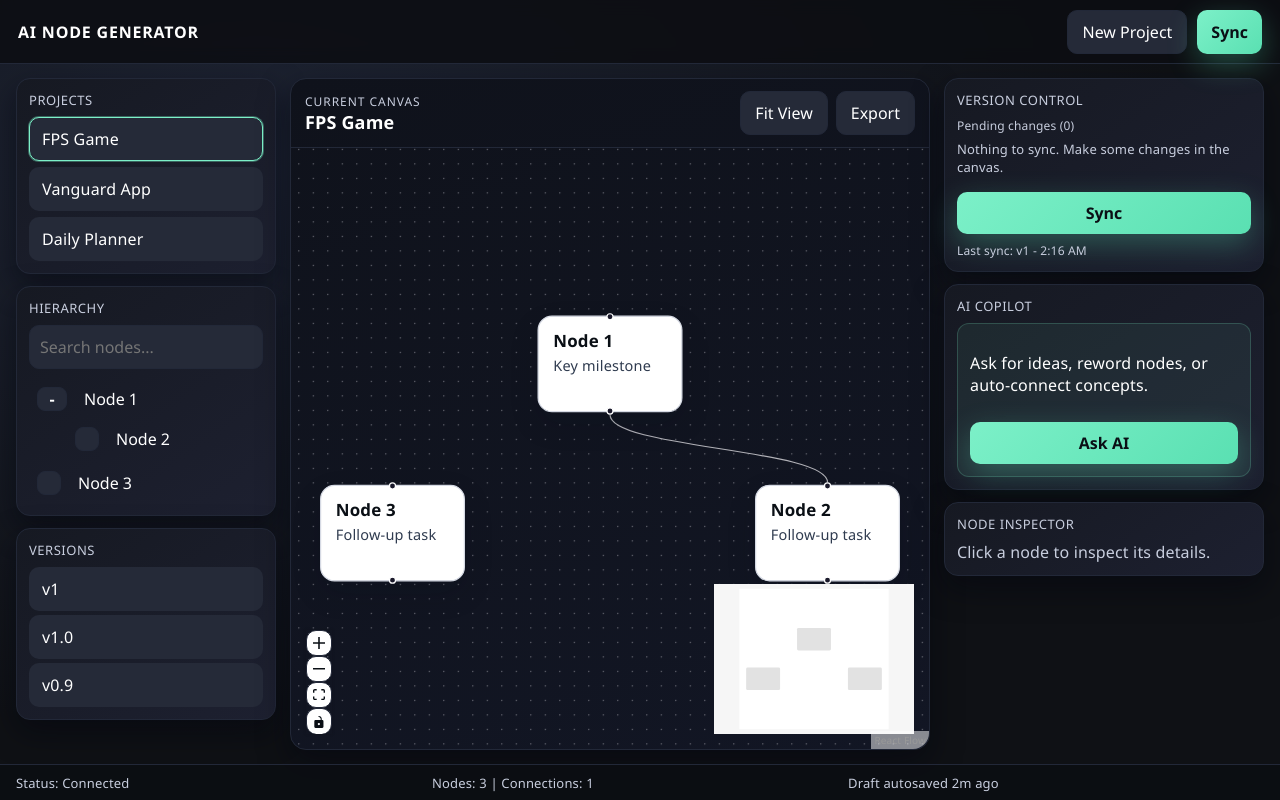
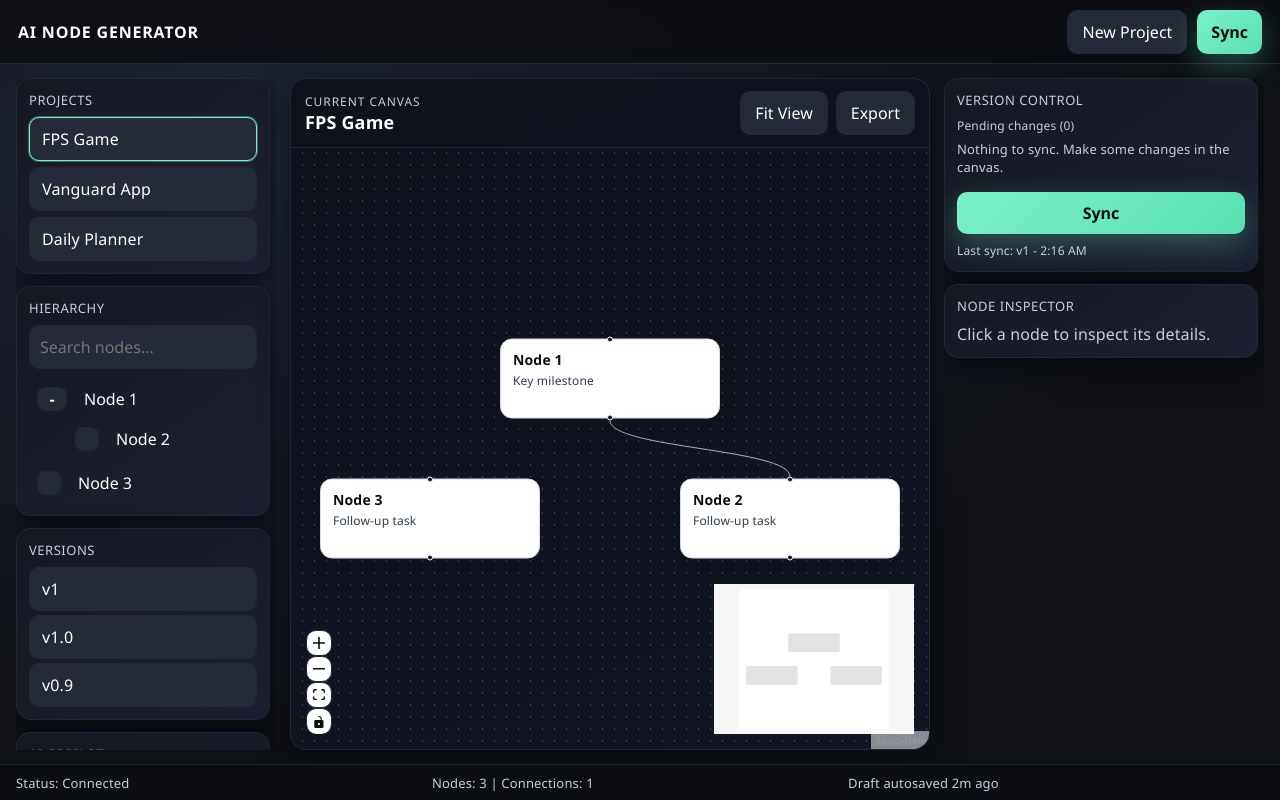
Before and after one commit to Encrypticcc/AI-Mind-Map-Proto, a React (Vite) app in the folder my-react-flow-app/: page / in a window 1280 px wide. Built offline with nearby package versions, Linux system fonts and the light colour scheme.

Commit message:
Fixed sizing of nodes, horizontal and vertical auto-scale to vertical only.

```diff
--- a/my-react-flow-app/src/App.jsx
+++ b/my-react-flow-app/src/App.jsx
@@ -14,6 +14,8 @@ import {
 import '@xyflow/react/dist/style.css';
 import { useCallback, useEffect, useMemo, useRef, useState } from 'react';
 import VersionControlPanel from './VersionControlPanel.jsx';
+
+const DEFAULT_NODE_STYLE = { width: 220, minHeight: 80 };
 
 const shallowEqualObjects = (a = {}, b = {}) => {
   const aKeys = Object.keys(a);
@@ -147,21 +149,21 @@ const initialNodes = [
     type: 'note',
     position: { x: 0, y: 0 },
     data: { label: 'Node 1', notes: 'Key milestone' },
-    style: { minWidth: 120, minHeight: 80 },
+    style: { ...DEFAULT_NODE_STYLE },
   },
   {
     id: 'n2',
     type: 'note',
     position: { x: 180, y: 140 },
     data: { label: 'Node 2', notes: 'Follow-up task' },
-    style: { minWidth: 120, minHeight: 80 },
+    style: { ...DEFAULT_NODE_STYLE },
   },
   {
     id: 'n3',
     type: 'note',
     position: { x: -180, y: 140 },
     data: { label: 'Node 3', notes: 'Follow-up task' },
-    style: { minWidth: 120, minHeight: 80 },
+    style: { ...DEFAULT_NODE_STYLE },
   },
 ];
 const initialEdges = [{ id: 'n1-n2', source: 'n1', target: 'n2' }];
@@ -380,7 +382,7 @@ function FlowCanvas() {
           type: 'note',
           position,
           data: { label: 'Untitled Node', notes: 'Describe what this node should do.' },
-          style: { minWidth: 120, minHeight: 80 },
+          style: { ...DEFAULT_NODE_STYLE },
         },
       ]);
       setSelectedNodeId(newId);
@@ -555,6 +557,13 @@ function FlowCanvas() {
               <li className="list-item">v0.9</li>
             </ul>
           </div>
+          <div className="panel">
+            <div className="panel-header">AI Copilot</div>
+            <div className="ai-card">
+              <p>Ask for ideas, reword nodes, or auto-connect concepts.</p>
+              <button className="primary full">Ask AI</button>
+            </div>
+          </div>
         </aside>
 
         <section className="canvas-area">
@@ -604,13 +613,6 @@ function FlowCanvas() {
             getNodeLabel={(id) => nodesById.get(id)?.data?.label ?? id}
           />
           <div className="panel">
-            <div className="panel-header">AI Copilot</div>
-            <div className="ai-card">
-              <p>Ask for ideas, reword nodes, or auto-connect concepts.</p>
-              <button className="primary full">Ask AI</button>
-            </div>
-          </div>
-          <div className="panel">
             <div className="panel-header">Node Inspector</div>
             {selectedNode ? (
               <form className="inspector" onSubmit={handleSaveNode}>
--- a/my-react-flow-app/src/index.css
+++ b/my-react-flow-app/src/index.css
@@ -8,6 +8,7 @@
   --text: #ffffff;
   --muted: #c8cede;
   --ghost: #252a38;
+  --note-width: 220px;
   --shadow: 0 12px 30px rgba(4, 6, 14, 0.55);
 }
 
@@ -66,6 +67,8 @@ body,
   flex-direction: column;
   gap: 12px;
   min-height: 0;
+  overflow-y: auto;
+  padding-right: 6px;
   color: var(--text);
 }
 
@@ -295,7 +298,9 @@ input, textarea {
   display: flex;
   flex-direction: column;
   gap: 4px;
-  width: 100%;
+  width: var(--note-width);
+  min-width: var(--note-width);
+  max-width: var(--note-width);
   min-height: 80px;
   padding: 10px 12px;
   background: #ffffff;
@@ -308,6 +313,8 @@ input, textarea {
 .note-title {
   font-weight: 700;
   font-size: 14px;
+  overflow-wrap: anywhere;
+  word-break: break-word;
 }
 
 .note-notes {
@@ -315,6 +322,8 @@ input, textarea {
   color: #2f3b4f;
   white-space: pre-wrap;
   line-height: 1.35;
+  overflow-wrap: anywhere;
+  word-break: break-word;
 }
 
 .hierarchy-search {
```
